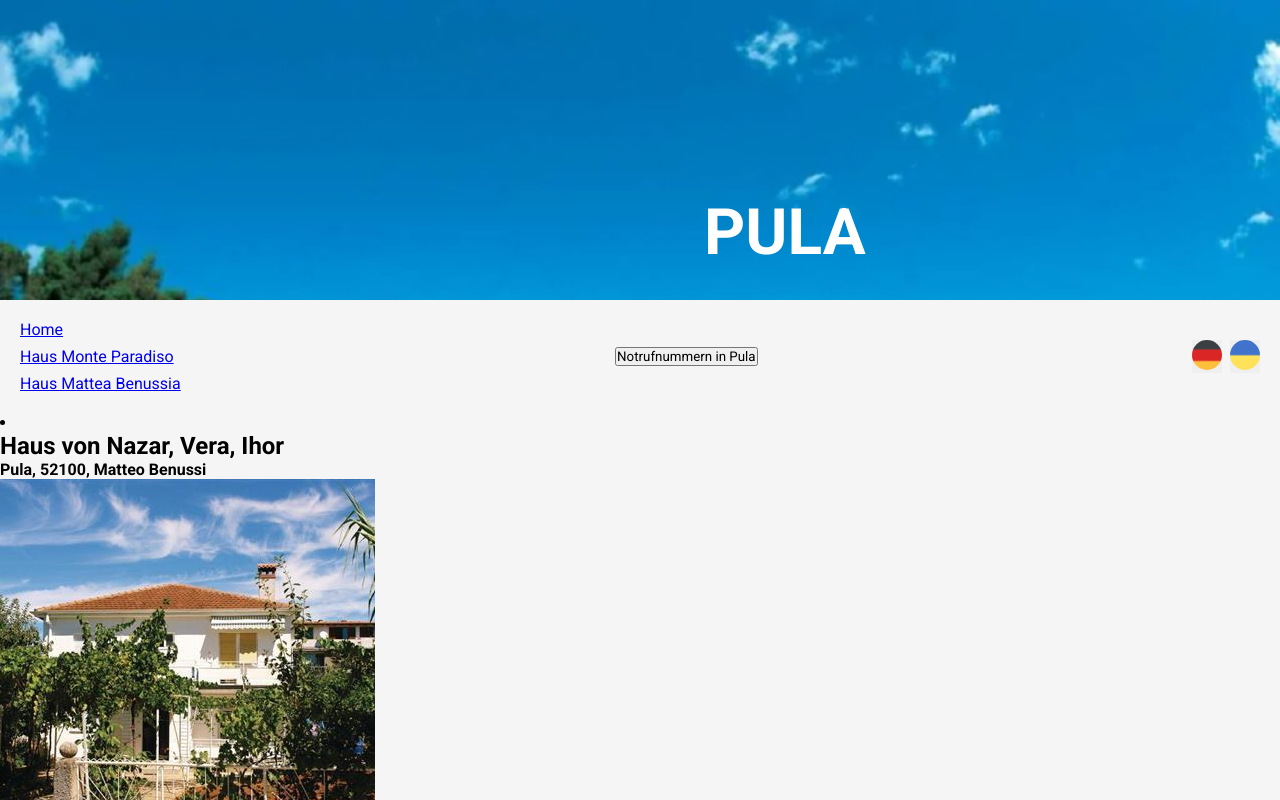
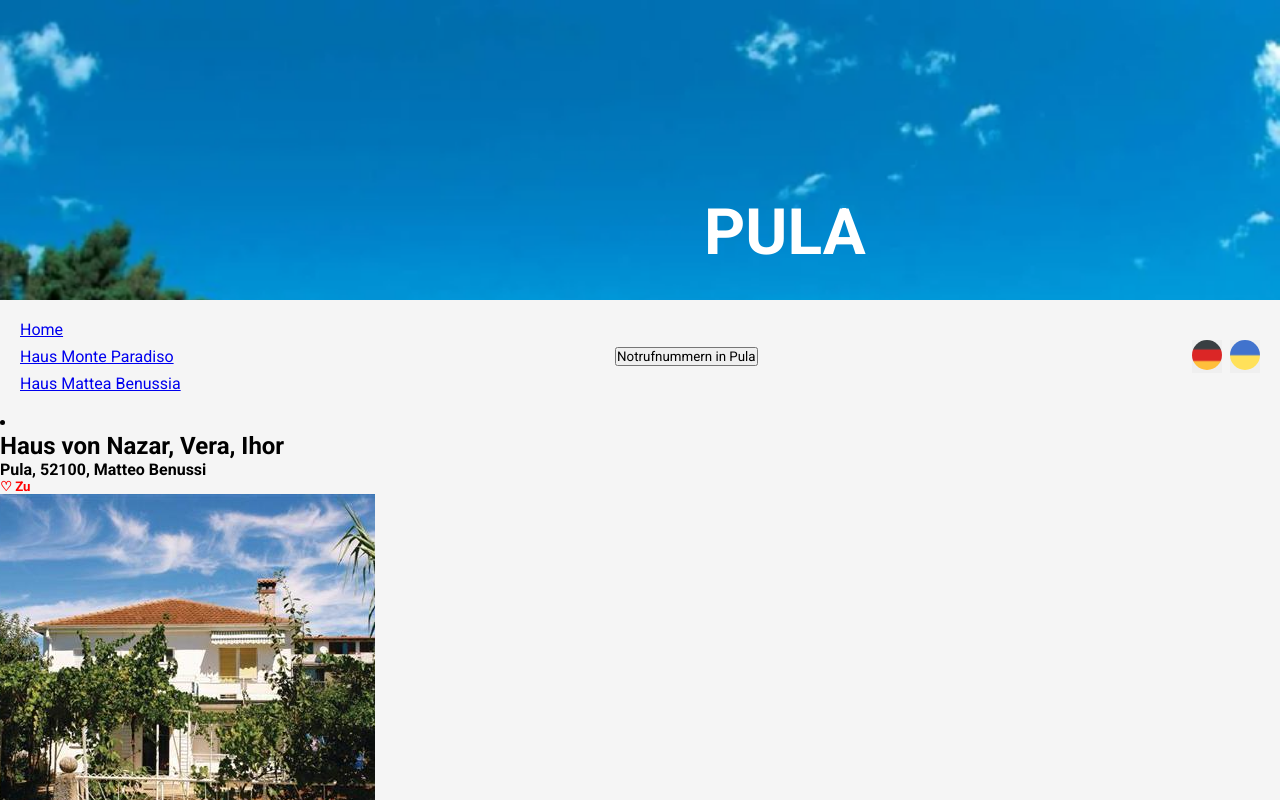
Before and after one commit to jana-rosegarden/travel-app-react, a React (Vite) app: page /house/benussia in a window 1280 px wide. Shown: the top 800 px of the page. Built offline with nearby package versions, Linux system fonts and the light colour scheme.

Commit message:
React Icons installiert und in Card eingebeten

```diff
--- a/package.json
+++ b/package.json
@@ -12,6 +12,7 @@
   "dependencies": {
     "react": "^19.2.5",
     "react-dom": "^19.2.5",
+    "react-icons": "^5.6.0",
     "react-router-dom": "^7.15.0"
   },
   "devDependencies": {
--- a/src/App.css
+++ b/src/App.css
@@ -69,3 +69,6 @@ body{
     letter-spacing: 0.2em;
     box-shadow: 0 0 10px rgb(56, 203, 229);
 }
+.testIcon{
+    color: red;
+}
--- a/src/components/Card.jsx
+++ b/src/components/Card.jsx
@@ -1,5 +1,6 @@
 import { useContext } from "react";
 import { useParams } from "react-router-dom";
+import { FaHeart, FaRegHeart } from "react-icons/fa";
 
 import { translations  } from "../data/translations.js";
 import { LanguageContext } from "../App.jsx";
@@ -15,7 +16,7 @@ export default function Card({name, adresse, entfernung, parken, image, oeffnung
 
             {category &&
             <li>
-
+               <FaHeart />
                {lang === "uk"? <h2> {uk.name} : {name.uk} </h2> : <h2>{de.name}: {name.de}</h2>}
                {image && <img src={image} alt={name[lang]} />}
                {info && <p> <span>{lang === "uk" ? uk.info : de.info} : </span>  {info[lang]} </p>}
@@ -33,6 +34,7 @@ export default function Card({name, adresse, entfernung, parken, image, oeffnung
               <li>
                 <h2> { lang === "de"?  `Haus von ${name}` : `Будинок  ${name}`  } </h2>
                 <h4> {adresse} </h4>
+                <h5 className="testIcon">♡ Zu </h5>
                 <img src={image} alt={adresse} />
                 <ul>
                     {telefons.map(item=>{
```
Also changed, not shown: 1 other file (tests, documents, lock files or other folders).
